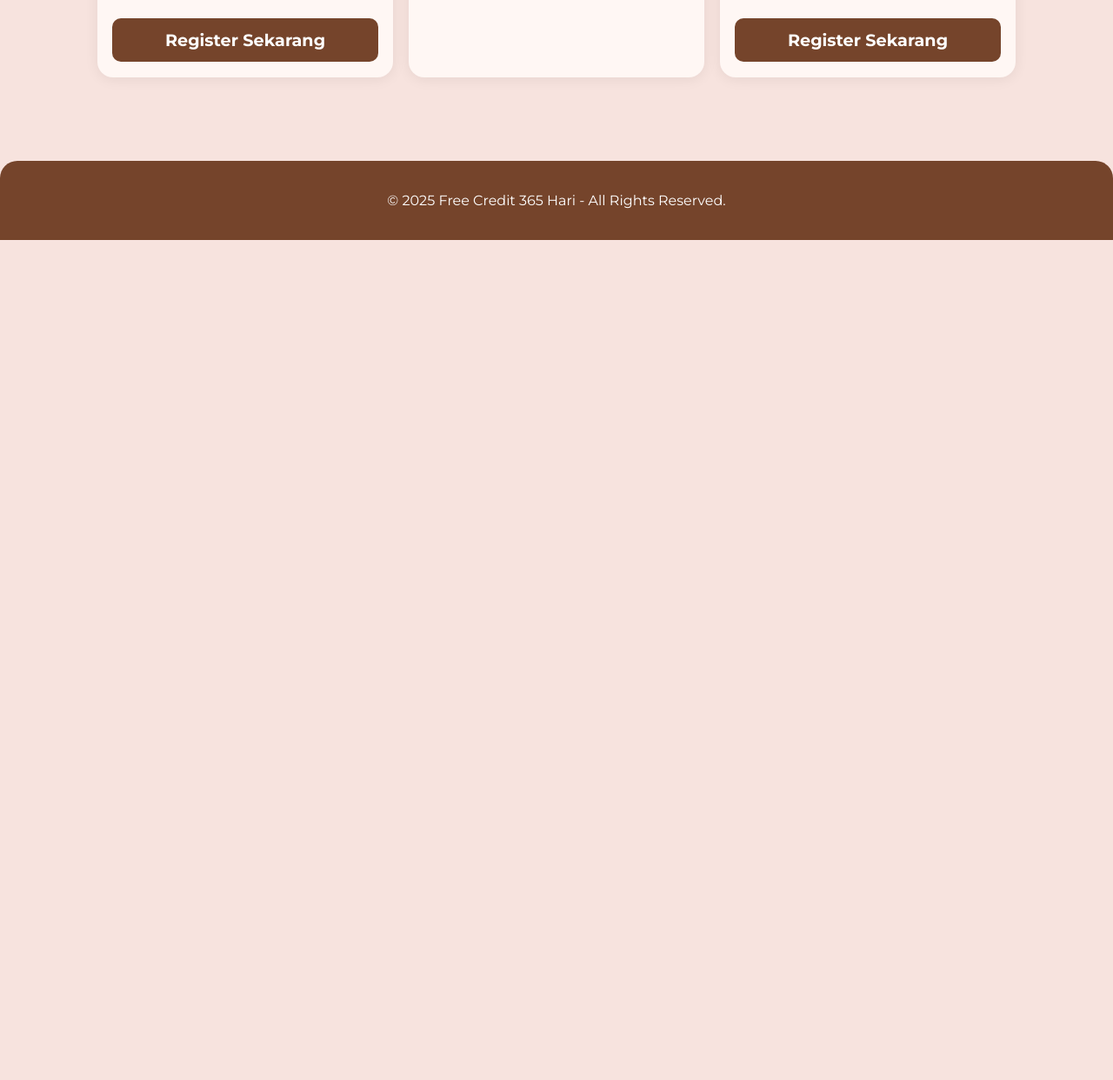
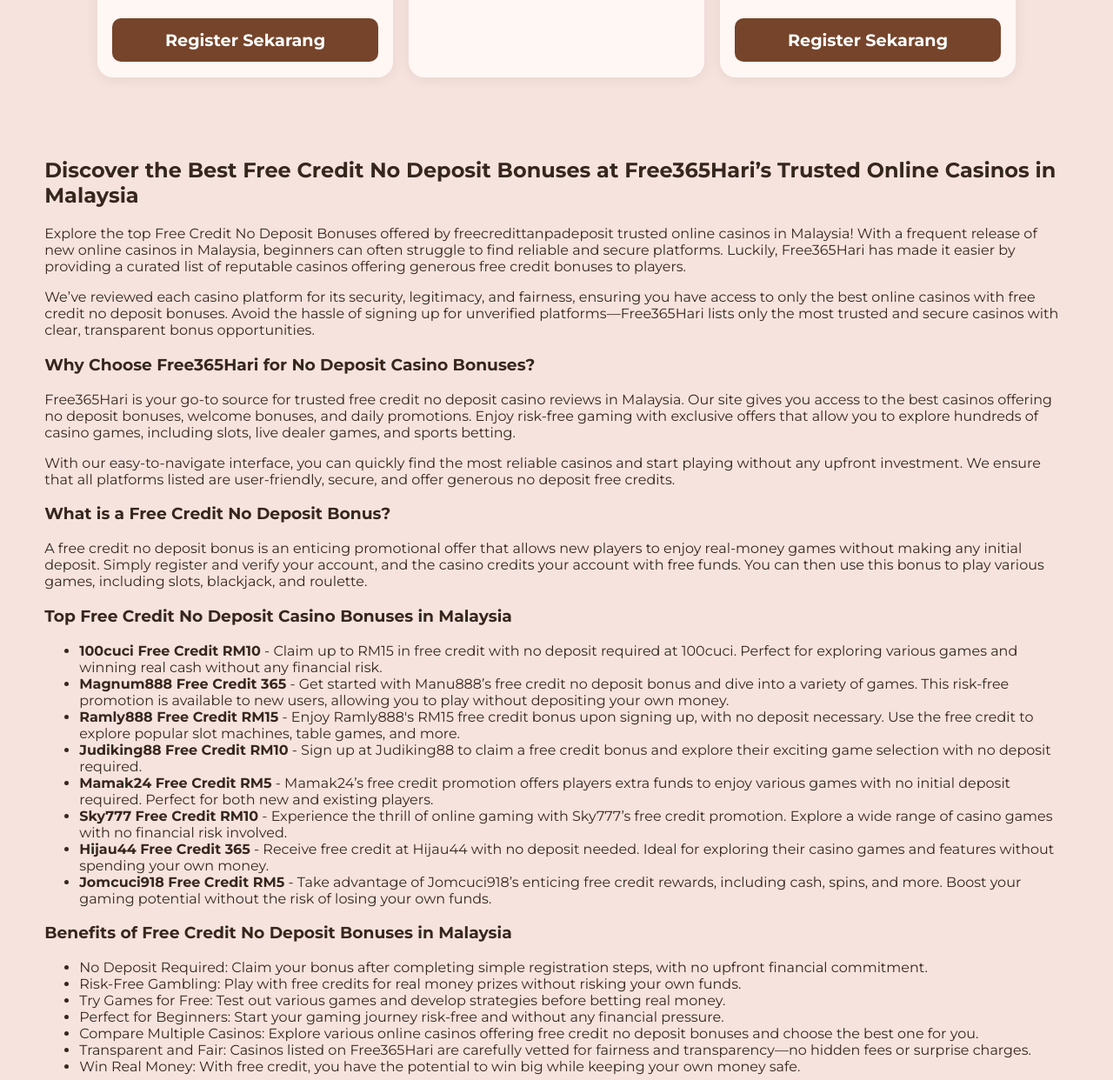
Before and after one commit to leongzai155/freecredit-site, a plain HTML site: page index.html in a window 1280 px wide. Shown: the part 5258-6500 px from the top of the page at 87% size. Before the commit the page ends 5534 px from the top, so only its background shows below. Drawn offline with Linux system fonts and the light colour scheme.

Commit message:
Update index.html

```diff
--- a/index.html
+++ b/index.html
@@ -302,7 +302,41 @@
 
       </div>
     </section>
+    <section class="seo-content container">
+      <h2>Discover the Best Free Credit No Deposit Bonuses at Free365Hari’s Trusted Online Casinos in Malaysia</h2>
+      <p>Explore the top Free Credit No Deposit Bonuses offered by freecredittanpadeposit trusted online casinos in Malaysia! With a frequent release of new online casinos in Malaysia, beginners can often struggle to find reliable and secure platforms. Luckily, Free365Hari has made it easier by providing a curated list of reputable casinos offering generous free credit bonuses to players.</p>
+      <p>We’ve reviewed each casino platform for its security, legitimacy, and fairness, ensuring you have access to only the best online casinos with free credit no deposit bonuses. Avoid the hassle of signing up for unverified platforms—Free365Hari lists only the most trusted and secure casinos with clear, transparent bonus opportunities.</p>
+      <h3>Why Choose Free365Hari for No Deposit Casino Bonuses?</h3>
+      <p>Free365Hari is your go-to source for trusted free credit no deposit casino reviews in Malaysia. Our site gives you access to the best casinos offering no deposit bonuses, welcome bonuses, and daily promotions. Enjoy risk-free gaming with exclusive offers that allow you to explore hundreds of casino games, including slots, live dealer games, and sports betting.</p>
+      <p>With our easy-to-navigate interface, you can quickly find the most reliable casinos and start playing without any upfront investment. We ensure that all platforms listed are user-friendly, secure, and offer generous no deposit free credits.</p>
+      <h3>What is a Free Credit No Deposit Bonus?</h3>
+      <p>A free credit no deposit bonus is an enticing promotional offer that allows new players to enjoy real-money games without making any initial deposit. Simply register and verify your account, and the casino credits your account with free funds. You can then use this bonus to play various games, including slots, blackjack, and roulette.</p>
+      <h3>Top Free Credit No Deposit Casino Bonuses in Malaysia</h3>
+      <ul>
+        <li><strong>100cuci Free Credit RM10</strong> - Claim up to RM15 in free credit with no deposit required at 100cuci. Perfect for exploring various games and winning real cash without any financial risk.</li>
+        <li><strong>Magnum888 Free Credit 365</strong> - Get started with Manu888’s free credit no deposit bonus and dive into a variety of games. This risk-free promotion is available to new users, allowing you to play without depositing your own money.</li>
+        <li><strong>Ramly888 Free Credit RM15</strong> - Enjoy Ramly888's RM15 free credit bonus upon signing up, with no deposit necessary. Use the free credit to explore popular slot machines, table games, and more.</li>
+        <li><strong>Judiking88 Free Credit RM10</strong> - Sign up at Judiking88 to claim a free credit bonus and explore their exciting game selection with no deposit required.</li>
+        <li><strong>Mamak24 Free Credit RM5</strong> - Mamak24’s free credit promotion offers players extra funds to enjoy various games with no initial deposit required. Perfect for both new and existing players.</li>
+        <li><strong>Sky777 Free Credit RM10</strong> - Experience the thrill of online gaming with Sky777’s free credit promotion. Explore a wide range of casino games with no financial risk involved.</li>
+        <li><strong>Hijau44 Free Credit 365</strong> - Receive free credit at Hijau44 with no deposit needed. Ideal for exploring their casino games and features without spending your own money.</li>
+        <li><strong>Jomcuci918 Free Credit RM5</strong> - Take advantage of Jomcuci918’s enticing free credit rewards, including cash, spins, and more. Boost your gaming potential without the risk of losing your own funds.</li>
+      </ul>
+      <h3>Benefits of Free Credit No Deposit Bonuses in Malaysia</h3>
+      <ul>
+        <li>No Deposit Required: Claim your bonus after completing simple registration steps, with no upfront financial commitment.</li>
+        <li>Risk-Free Gambling: Play with free credits for real money prizes without risking your own funds.</li>
+        <li>Try Games for Free: Test out various games and develop strategies before betting real money.</li>
+        <li>Perfect for Beginners: Start your gaming journey risk-free and without any financial pressure.</li>
+        <li>Compare Multiple Casinos: Explore various online casinos offering free credit no deposit bonuses and choose the best one for you.</li>
+        <li>Transparent and Fair: Casinos listed on Free365Hari are carefully vetted for fairness and transparency—no hidden fees or surprise charges.</li>
+        <li>Win Real Money: With free credit, you have the potential to win big while keeping your own money safe.</li>
+      </ul>
+      <!-- ...SEO长文其它部分继续粘贴... -->
+      <!-- 如需更多文字，继续补充在这里 -->
+    </section>
   </main>
+
 
   <footer class="site-footer">
     <div class="container">
```
